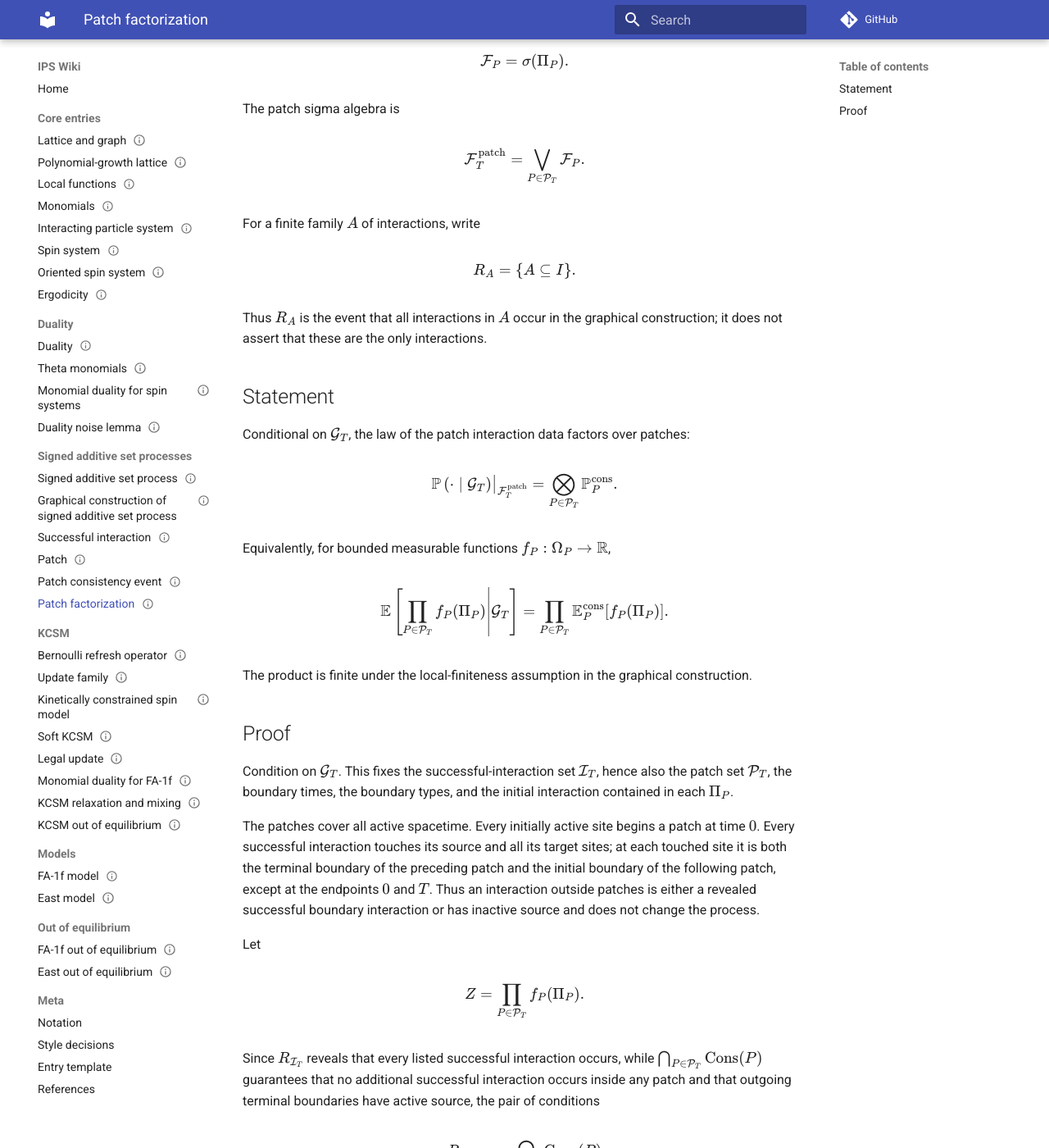
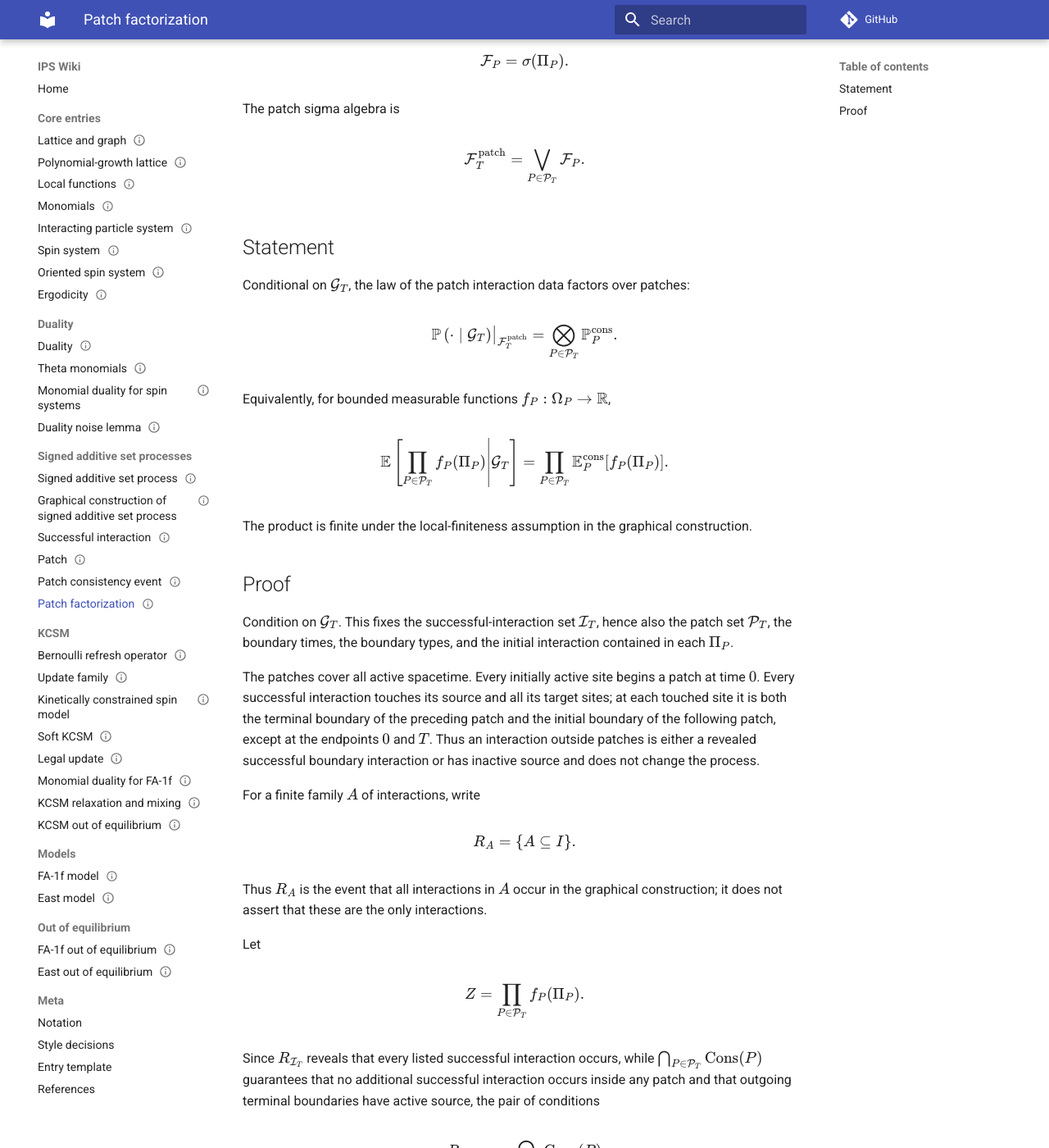
Before and after one commit to maciejgluchowski86-beep/ips-wiki, an MkDocs documentation site: the page built from docs/entries/patch-factorization.md, in a window 1280 px wide and 1400 px high, scrolled down 267 px. Shown: the whole window at 82% size. Built offline with MkDocs 1.6.1 and Material for MkDocs 9.7.7, drawn with Linux system fonts in a browser that asks for light colours; comment, search, counter and statistics services are not loaded; part of the change alters nothing that is shown.

```diff
--- a/docs/entries/patch-factorization.md
+++ b/docs/entries/patch-factorization.md
@@ -26,14 +26,6 @@ $$
 =
 \bigvee_{P\in\mathcal P_T}\mathcal F_P.
 $$
-
-For a finite family \(A\) of interactions, write
-
-$$
-R_A=\{A\subseteq I\}.
-$$
-
-Thus \(R_A\) is the event that all interactions in \(A\) occur in the graphical construction; it does not assert that these are the only interactions.
 
 ## Statement
 
@@ -64,6 +56,14 @@ The product is finite under the local-finiteness assumption in the graphical con
 Condition on \(\cG_T\). This fixes the successful-interaction set \(\mathcal I_T\), hence also the patch set \(\mathcal P_T\), the boundary times, the boundary types, and the initial interaction contained in each \(\Pi_P\).
 
 The patches cover all active spacetime. Every initially active site begins a patch at time \(0\). Every successful interaction touches its source and all its target sites; at each touched site it is both the terminal boundary of the preceding patch and the initial boundary of the following patch, except at the endpoints \(0\) and \(T\). Thus an interaction outside patches is either a revealed successful boundary interaction or has inactive source and does not change the process.
+
+For a finite family \(A\) of interactions, write
+
+$$
+R_A=\{A\subseteq I\}.
+$$
+
+Thus \(R_A\) is the event that all interactions in \(A\) occur in the graphical construction; it does not assert that these are the only interactions.
 
 Let
 
```
